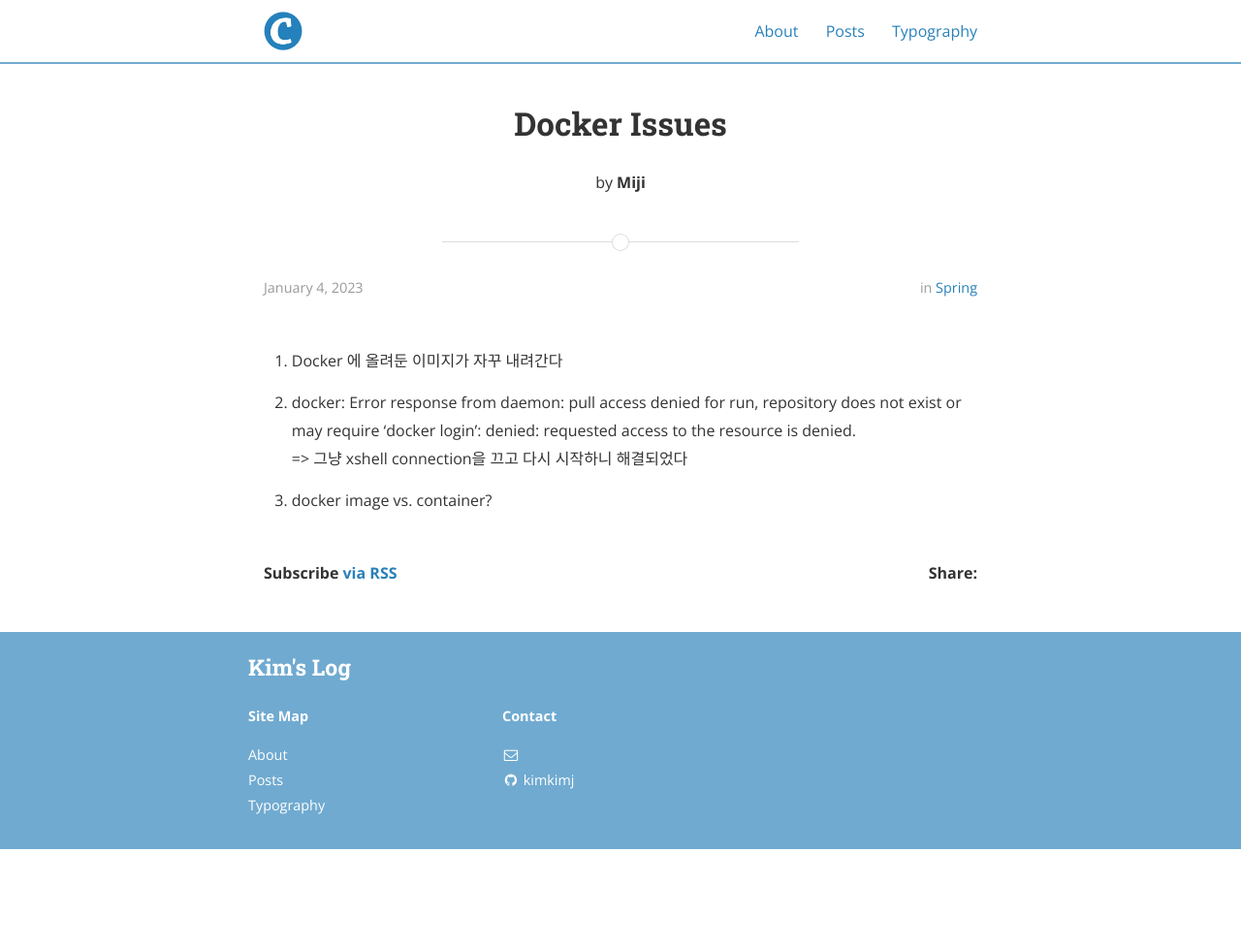
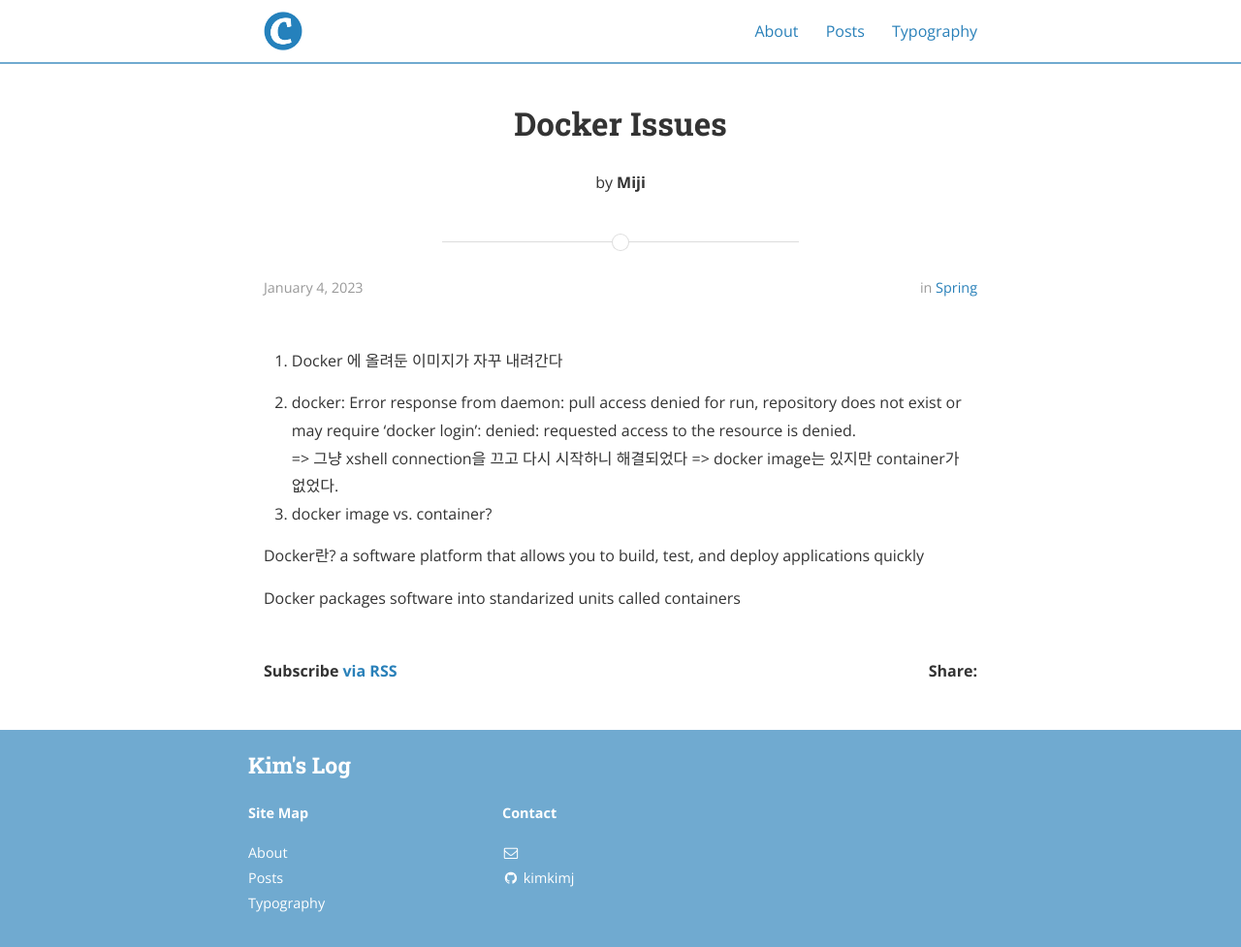
Before and after one commit to kimkimj/kimkimj.github.io, a Jekyll site: the page built from _posts/2023-01-04-docker.md, in a window 1280 px wide and 977 px high. Shown: the whole window at 97% size. Built offline with Jekyll 4.4.1, drawn with Linux system fonts in a browser that asks for light colours; nearby versions of some CDN libraries.

Commit message:
new blog post on Docker

```diff
--- a/_posts/2023-01-04-docker.md
+++ b/_posts/2023-01-04-docker.md
@@ -11,5 +11,10 @@ categories: Spring
 2. docker: Error response from daemon: pull access denied for run, repository does not exist or may require 'docker login': denied: requested access to the resource is denied.
    <br>
    => 그냥 xshell connection을 끄고 다시 시작하니 해결되었다
+  => docker image는 있지만 container가 없었다.
+3. docker image vs. container?
 
-3. docker image vs. container?
+  Docker란?
+    a software platform that allows you to build, test, and deploy applications quickly
+
+  Docker packages software into standarized units called containers
```
